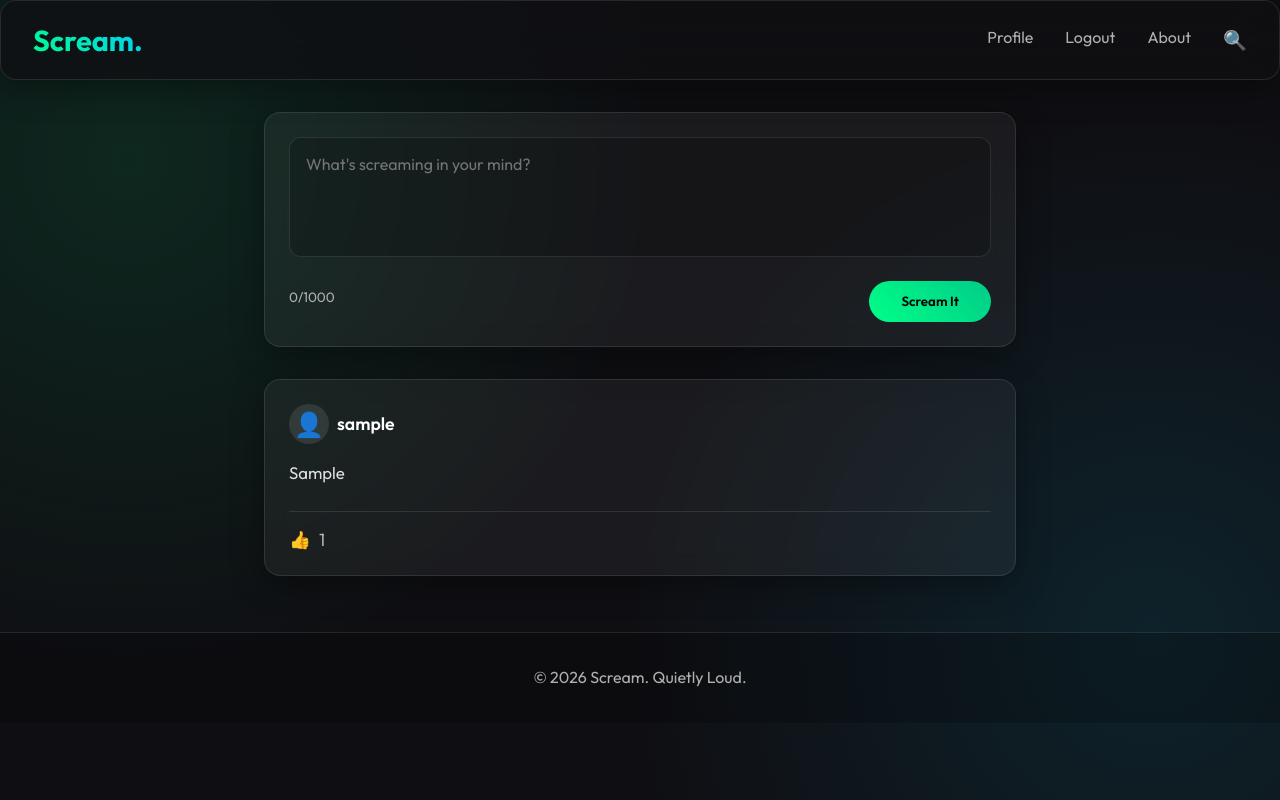
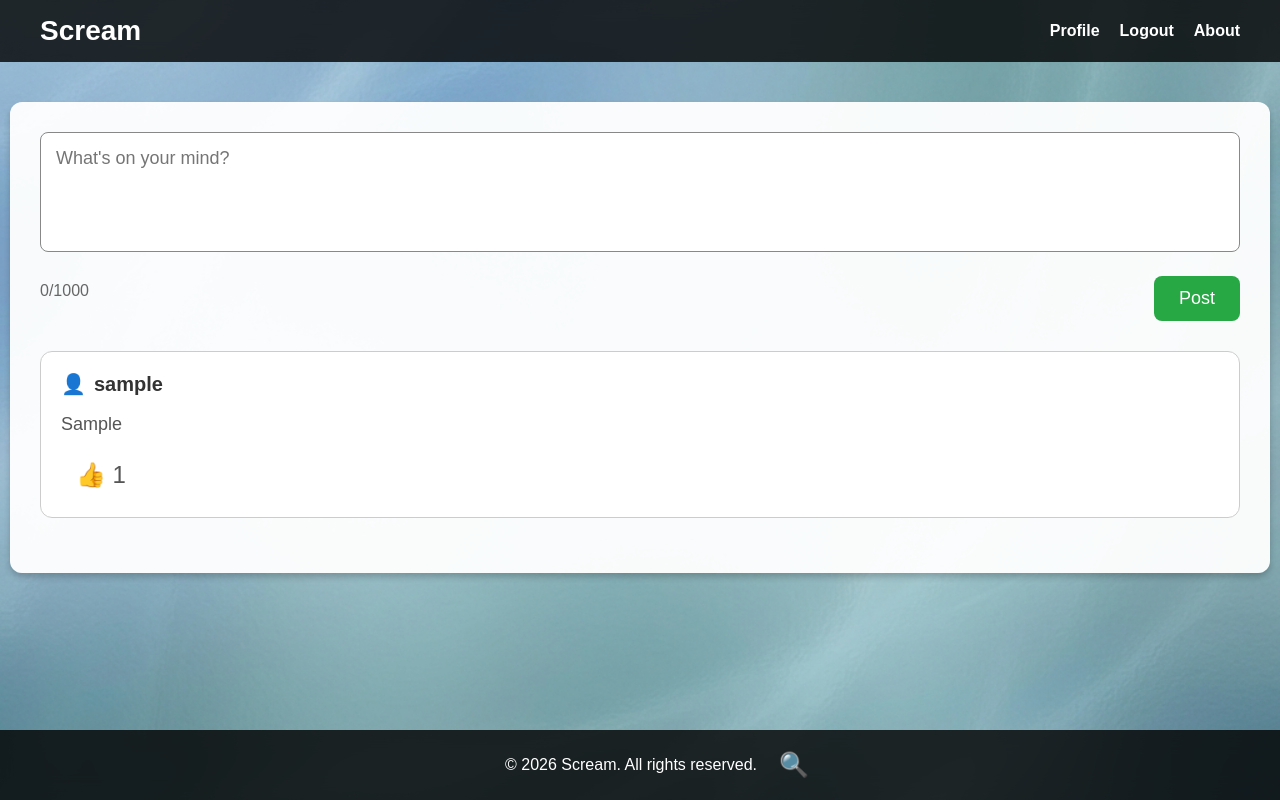
Before and after one commit to alwin-m/Scream, a PHP site: page / in a window 1280 px wide. Run offline with PHP 8.4, Linux system fonts and the light colour scheme; tables that the repository leaves empty or names only in its code hold one stand-in row (values such as "Sample post").

Commit message:
Update background to bluish aesthetic and ensure correct file placement

```diff
--- a/css/index.css
+++ b/css/index.css
@@ -1,239 +1,191 @@
 /* General Styles */
-:root {
-    --primary-color: #00ff88;
-    --secondary-color: #00ccff;
-    --bg-dark: #0f0f13;
-    --glass-bg: rgba(255, 255, 255, 0.05);
-    --glass-border: rgba(255, 255, 255, 0.1);
-    --text-color: #ffffff;
-    --text-muted: #b0b0b0;
-    --font-main: 'Outfit', sans-serif;
+body {
+    margin: 0;
+    padding: 0;
+    font-family: 'Arial', sans-serif;
+    background: url('../assets/background_blue.png') no-repeat center center fixed;
+    background-size: cover;
+    color: #333;
+    background-color: #f4f4f4;
+    /* Fallback */
 }
 
-* {
-    box-sizing: border-box;
-    margin: 0;
-    padding: 0;
-}
-
-body {
-    font-family: var(--font-main);
-    background-color: var(--bg-dark);
-    background-image:
-        radial-gradient(circle at 10% 20%, rgba(0, 255, 136, 0.1) 0%, transparent 40%),
-        radial-gradient(circle at 90% 80%, rgba(0, 204, 255, 0.1) 0%, transparent 40%);
-    color: var(--text-color);
-    line-height: 1.6;
-    overflow-x: hidden;
-    min-height: 100vh;
-}
-
-/* Glassmorphism Utilities */
-.glass-panel {
-    background: var(--glass-bg);
-    backdrop-filter: blur(12px);
-    -webkit-backdrop-filter: blur(12px);
-    border: 1px solid var(--glass-border);
-    border-radius: 16px;
-    box-shadow: 0 8px 32px 0 rgba(0, 0, 0, 0.37);
-}
-
-/* Header */
 .header {
-    background: rgba(15, 15, 19, 0.8);
-    backdrop-filter: blur(20px);
-    padding: 1rem 2rem;
+    background-color: rgba(0, 0, 0, 0.8);
+    color: #fff;
+    padding: 15px 40px;
     display: flex;
     justify-content: space-between;
     align-items: center;
     position: sticky;
     top: 0;
     z-index: 1000;
-    border-bottom: 1px solid var(--glass-border);
+    backdrop-filter: blur(10px);
+    animation: scaleHeader 0.5s ease-out;
     transition: all 0.3s ease;
 }
 
 .header.scrolled {
-    padding: 0.8rem 2rem;
-    background: rgba(15, 15, 19, 0.95);
+    transform: translateY(-10px);
+    background-color: rgba(0, 0, 0, 0.9);
 }
 
 .header h1 {
-    font-size: 1.8rem;
-    font-weight: 700;
-    background: linear-gradient(45deg, var(--primary-color), var(--secondary-color));
-    -webkit-background-clip: text;
-    background-clip: text;
-    -webkit-text-fill-color: transparent;
+    font-size: 28px;
     margin: 0;
+    animation: fadeIn 1s ease-in-out;
 }
 
 .header nav {
     display: flex;
-    gap: 2rem;
+    gap: 20px;
 }
 
 .header nav a {
-    color: var(--text-muted);
+    color: #fff;
     text-decoration: none;
-    font-weight: 500;
-    font-size: 1rem;
-    transition: color 0.3s ease;
+    font-weight: bold;
+    font-size: 16px;
+    cursor: pointer;
+    transition: color 0.3s ease, transform 0.3s ease;
 }
 
 .header nav a:hover {
-    color: var(--primary-color);
+    color: #4CAF50;
+    transform: translateY(-2px);
 }
 
-/* Main Container */
 .container {
-    max-width: 800px;
-    margin: 2rem auto;
-    padding: 0 1.5rem;
     display: flex;
     flex-direction: column;
-    gap: 2rem;
+    max-width: 1200px;
+    margin: 40px auto;
+    padding: 30px;
+    background-color: rgba(255, 255, 255, 0.95);
+    box-shadow: 0 4px 6px rgba(0, 0, 0, 0.2);
+    border-radius: 12px;
+    animation: slideUp 0.5s ease-in-out;
 }
 
-/* Post Box */
 .post-box {
-    padding: 1.5rem;
+    margin-bottom: 30px;
 }
 
 .post-box textarea {
     width: 100%;
     height: 120px;
-    background: rgba(0, 0, 0, 0.2);
-    border: 1px solid var(--glass-border);
-    border-radius: 12px;
-    padding: 1rem;
-    color: var(--text-color);
-    font-size: 1rem;
-    font-family: var(--font-main);
+    padding: 15px;
+    font-size: 18px;
+    border: 1px solid #888;
+    border-radius: 8px;
+    box-sizing: border-box;
     resize: none;
-    transition: border-color 0.3s ease, background 0.3s ease;
+    transition: border-color 0.3s ease;
+    font-family: 'Arial', sans-serif;
 }
 
 .post-box textarea:focus {
+    border-color: #4CAF50;
     outline: none;
-    border-color: var(--primary-color);
-    background: rgba(0, 0, 0, 0.4);
-}
-
-#charCount {
-    text-align: right;
-    font-size: 0.85rem;
-    color: var(--text-muted);
-    margin-top: 0.5rem;
 }
 
 .post-box button {
-    margin-top: 1rem;
-    padding: 0.8rem 2rem;
-    background: linear-gradient(45deg, var(--primary-color), #00cc88);
-    color: #000;
-    font-weight: 600;
+    margin-top: 15px;
+    padding: 12px 25px;
+    background-color: #28a745;
+    color: #fff;
     border: none;
-    border-radius: 30px;
+    border-radius: 8px;
+    font-size: 18px;
     cursor: pointer;
-    transition: transform 0.2s ease, box-shadow 0.2s ease;
-    font-family: var(--font-main);
+    transition: background-color 0.3s ease, transform 0.3s ease;
 }
 
 .post-box button:hover {
+    background-color: #218838;
     transform: translateY(-2px);
-    box-shadow: 0 5px 15px rgba(0, 255, 136, 0.3);
 }
 
-/* Posts Stream */
 .post {
-    padding: 1.5rem;
-    margin-bottom: 1.5rem;
-    transition: transform 0.3s ease, box-shadow 0.3s ease;
-    animation: slideIn 0.5s ease-out forwards;
+    margin-bottom: 25px;
+    padding: 20px;
+    background-color: #ffffff;
+    border: 1px solid #ccc;
+    border-radius: 12px;
+    transition: box-shadow 0.3s ease, transform 0.3s ease;
+    animation: slideInRight 0.5s ease-out forwards;
     opacity: 0;
 }
 
 .post:hover {
-    transform: translateY(-4px);
-    box-shadow: 0 12px 40px 0 rgba(0, 0, 0, 0.5);
-    border-color: rgba(255, 255, 255, 0.2);
+    box-shadow: 0 6px 12px rgba(0, 0, 0, 0.2);
+    transform: translateY(-3px);
 }
 
 .post h3 {
-    margin: 0 0 1rem 0;
-    font-size: 1.1rem;
-    color: var(--text-color);
+    margin: 0 0 15px 0;
+    font-size: 20px;
+    color: #333;
+    cursor: pointer;
+    transition: color 0.3s ease;
     display: flex;
     align-items: center;
-    gap: 0.5rem;
-    cursor: pointer;
 }
 
-.post h3 .icon {
-    font-size: 1.5rem;
-    /* Larger emoji/icon */
-    background: rgba(255, 255, 255, 0.1);
-    border-radius: 50%;
-    width: 40px;
-    height: 40px;
-    display: flex;
-    align-items: center;
-    justify-content: center;
-}
-
-.post h3 span.username-text {
-    font-weight: 600;
+.post h3:hover {
+    color: #4CAF50;
 }
 
 .post p {
-    font-size: 1.05rem;
-    color: #e0e0e0;
-    margin-bottom: 1.5rem;
-    white-space: pre-wrap;
+    margin: 0;
+    font-size: 18px;
+    color: #555;
+    line-height: 1.5;
 }
 
 .actions {
-    display: flex;
-    gap: 1.5rem;
-    border-top: 1px solid var(--glass-border);
-    padding-top: 1rem;
+    margin-top: 15px;
 }
 
 .actions button {
+    padding: 8px 15px;
+    font-size: 24px;
     background: none;
     border: none;
-    color: var(--text-muted);
-    font-size: 1.1rem;
     cursor: pointer;
-    display: flex;
-    align-items: center;
-    gap: 0.5rem;
-    transition: color 0.3s ease, transform 0.2s ease;
-    font-family: var(--font-main);
+    transition: transform 0.3s ease;
+    color: #555;
 }
 
 .actions button:hover {
-    color: var(--primary-color);
-    transform: scale(1.1);
+    transform: scale(1.2);
+    color: #4CAF50;
 }
 
 .actions button.liked {
-    color: var(--primary-color);
+    color: #4CAF50;
 }
 
-/* Footer */
 .footer {
     text-align: center;
-    padding: 2rem;
-    color: var(--text-muted);
-    margin-top: auto;
-    background: rgba(0, 0, 0, 0.2);
-    position: relative;
-    border-top: 1px solid var(--glass-border);
+    padding: 20px;
+    background-color: rgba(0, 0, 0, 0.8);
+    color: #fff;
+    position: fixed;
+    bottom: 0;
+    width: 100%;
+    backdrop-filter: blur(10px);
+    animation: slideUp 0.5s ease-out 0.2s forwards;
+    transform: translateY(100%);
+    /* Initial state for animation */
+    /* Note: In production, might want this visible by default or triggered */
+    display: flex;
+    justify-content: center;
+    align-items: center;
+    gap: 1rem;
 }
 
-/* Modals */
+/* Modal Styles */
 .modal {
     display: none;
     position: fixed;
@@ -241,115 +193,225 @@ body {
     left: 0;
     width: 100%;
     height: 100%;
-    background: rgba(0, 0, 0, 0.7);
-    backdrop-filter: blur(5px);
+    background-color: rgba(0, 0, 0, 0.5);
     justify-content: center;
     align-items: center;
+    animation: fadeIn 0.3s ease-in-out;
     z-index: 2000;
-    opacity: 0;
-    transition: opacity 0.3s ease;
-}
-
-.modal.active {
-    opacity: 1;
 }
 
 .modal-content {
-    background: #1a1a1f;
-    padding: 2rem;
-    border-radius: 20px;
-    width: 90%;
+    background-color: #fff;
+    padding: 30px;
+    border-radius: 12px;
     max-width: 500px;
+    width: 100%;
     position: relative;
-    border: 1px solid var(--glass-border);
-    transform: scale(0.9);
-    transition: transform 0.3s cubic-bezier(0.175, 0.885, 0.32, 1.275);
-    box-shadow: 0 20px 50px rgba(0, 0, 0, 0.5);
-}
-
-.modal.active .modal-content {
-    transform: scale(1);
+    animation: bounceIn 0.4s ease-out;
+    color: #333;
 }
 
 .close-btn {
     position: absolute;
-    top: 1rem;
-    right: 1.5rem;
-    font-size: 1.5rem;
+    top: 15px;
+    right: 15px;
+    font-size: 24px;
     cursor: pointer;
-    color: var(--text-muted);
     transition: color 0.3s ease;
+    color: #888;
 }
 
 .close-btn:hover {
-    color: #fff;
+    color: #4CAF50;
 }
 
-/* Search Modal Specifics */
+/* Search Modal Styles */
+.search-btn {
+    background: none;
+    border: none;
+    font-size: 24px;
+    cursor: pointer;
+    color: #fff;
+    transition: transform 0.3s ease;
+}
+
+.search-btn:hover {
+    transform: scale(1.2);
+}
+
+.search-results {
+    max-height: 300px;
+    overflow-y: auto;
+    margin-top: 15px;
+    border-top: 1px solid #ccc;
+    padding-top: 15px;
+}
+
+.search-results div {
+    padding: 12px;
+    border-bottom: 1px solid #eee;
+    cursor: pointer;
+    transition: background 0.3s ease;
+    animation: fadeIn 0.3s ease forwards;
+    opacity: 0;
+}
+
+.search-results div:hover {
+    background: #f0f0f0;
+}
+
 #searchInput {
     width: 100%;
-    padding: 1rem;
-    background: rgba(255, 255, 255, 0.05);
-    border: 1px solid var(--glass-border);
-    border-radius: 12px;
-    color: #fff;
-    font-size: 1.1rem;
-    margin: 1rem 0;
+    padding: 12px;
+    border: 1px solid #ccc;
+    border-radius: 8px;
+    font-size: 18px;
+    margin-bottom: 15px;
+    transition: border-color 0.3s ease;
+    color: #333;
+}
+
+#searchInput:focus {
+    border-color: #4CAF50;
+    outline: none;
 }
 
 #searchSubmit {
     width: 100%;
-    padding: 1rem;
-    background: var(--primary-color);
-    color: #000;
+    padding: 12px;
+    background-color: #4CAF50;
+    color: white;
     border: none;
-    border-radius: 12px;
-    font-weight: bold;
-    font-size: 1rem;
+    border-radius: 8px;
     cursor: pointer;
+    font-size: 18px;
+    transition: background 0.3s ease, transform 0.3s ease;
 }
 
-.search-results {
-    margin-top: 1rem;
-    max-height: 300px;
-    overflow-y: auto;
-}
-
-.search-results div {
-    padding: 1rem;
-    border-bottom: 1px solid var(--glass-border);
-    cursor: pointer;
-    transition: background 0.2s ease;
-}
-
-.search-results div:hover {
-    background: rgba(255, 255, 255, 0.05);
+#searchSubmit:hover {
+    background-color: #45a049;
+    transform: translateY(-2px);
 }
 
 /* Animations */
-@keyframes slideIn {
+@keyframes fadeIn {
     from {
         opacity: 0;
-        transform: translateY(20px);
     }
 
     to {
         opacity: 1;
-        transform: translateY(0);
     }
 }
 
-@media (max-width: 600px) {
-    .header {
-        padding: 1rem;
+@keyframes slideUp {
+    from {
+        transform: translateY(20px);
+        opacity: 0;
     }
 
-    .header h1 {
-        font-size: 1.5rem;
+    to {
+        transform: translateY(0);
+        opacity: 1;
+    }
+}
+
+@keyframes bounce {
+
+    0%,
+    20%,
+    50%,
+    80%,
+    100% {
+        transform: translateY(0);
     }
 
-    .container {
-        margin: 1rem auto;
-        padding: 0 1rem;
+    40% {
+        transform: translateY(-10px);
+    }
+
+    60% {
+        transform: translateY(-5px);
     }
 }
+
+@keyframes pulse {
+    0% {
+        transform: scale(1);
+    }
+
+    50% {
+        transform: scale(1.1);
+    }
+
+    100% {
+        transform: scale(1);
+    }
+}
+
+@keyframes slideInRight {
+    from {
+        transform: translateX(100%);
+        opacity: 0;
+    }
+
+    to {
+        transform: translateX(0);
+        opacity: 1;
+    }
+}
+
+@keyframes scaleHeader {
+    from {
+        transform: scale(0.95);
+        opacity: 0;
+    }
+
+    to {
+        transform: scale(1);
+        opacity: 1;
+    }
+}
+
+@keyframes bounceIn {
+    0% {
+        transform: scale(0.5);
+        opacity: 0;
+    }
+
+    60% {
+        transform: scale(1.1);
+        opacity: 1;
+    }
+
+    100% {
+        transform: scale(1);
+    }
+}
+
+/* Utilities */
+.new-post {
+    animation: pulse 1s ease-in-out;
+}
+
+/* Profile specific adjustments since we reuse this CSS */
+.profile-stats {
+    display: flex;
+    justify-content: center;
+    gap: 30px;
+    margin-top: 20px;
+}
+
+.stat-box {
+    text-align: center;
+}
+
+.stat-value {
+    font-size: 24px;
+    font-weight: bold;
+    color: #4CAF50;
+}
+
+.stat-label {
+    color: #666;
+}
--- a/index.php
+++ b/index.php
@@ -10,32 +10,27 @@ require_once 'includes/db.php';
     <meta name="viewport" content="width=device-width, initial-scale=1.0">
     <title>Scream - Home</title>
     <link rel="icon" type="image/png" href="assets/blue.webp">
-    <!-- Google Fonts -->
-    <link rel="preconnect" href="https://fonts.googleapis.com">
-    <link rel="preconnect" href="https://fonts.gstatic.com" crossorigin>
-    <link href="https://fonts.googleapis.com/css2?family=Outfit:wght@300;400;600;700&display=swap" rel="stylesheet">
     <!-- Main CSS -->
     <link rel="stylesheet" href="css/index.css">
 </head>
 <body>
-    <header class="header glass-panel">
-        <h1>Scream.</h1>
+    <header class="header">
+        <h1>Scream</h1>
         <nav>
-            <a href="profile.php" id="profileLink">Profile</a>
-            <a href="actions/logout.php" id="logoutLink">Logout</a>
+            <a href="#" class="profile-link" onclick="window.location='profile.php'; return false;">Profile</a>
+            <a href="actions/logout.php">Logout</a>
             <a href="about.html">About</a>
-            <a href="#" id="searchButton" style="font-size: 1.2rem;">🔍</a>
         </nav>
     </header>
 
     <div class="container">
         <!-- Post Form -->
-        <div class="post-box glass-panel">
+        <div class="post-box">
             <form action="actions/post.php" method="POST" id="postForm">
-                <textarea name="post_content" placeholder="What's screaming in your mind?" maxlength="1000" required></textarea>
-                <div style="display: flex; justify-content: space-between; align-items: center;">
-                    <p id="charCount">0/1000</p>
-                    <button type="submit">Scream It</button>
+                <textarea name="post_content" placeholder="What's on your mind?" maxlength="1000" required></textarea>
+                <div style="display: flex; justify-content: space-between; align-items: center; margin-top: 5px;">
+                    <p id="charCount" style="margin: 0; color: #666;">0/1000</p>
+                    <button type="submit">Post</button>
                 </div>
             </form>
         </div>
@@ -56,37 +51,37 @@ require_once 'includes/db.php';
         $result = mysqli_query($con, $query);
 
         if ($result && mysqli_num_rows($result) > 0) {
+            $delay_index = 0;
             while ($post = mysqli_fetch_assoc($result)) {
                 $username = htmlspecialchars($post['username']);
                 $content = htmlspecialchars($post['post']);
                 $likes = $post['likes'];
                 $postId = $post['post_id'];
 
-                echo "<div class='post glass-panel'>";
-                echo "<h3 class='username' data-username='$username'><div class='icon'>👤</div> <span class='username-text'>$username</span></h3>";
+                // Add staggered animation delay inline or via JS
+                // We'll trust JS to handle the refined staggering, but initial CSS has post:nth-child rules too.
+
+                echo "<div class='post'>";
+                echo "<h3 class='username' data-username='$username' style='margin-top:0;'><span style='margin-right:8px;'>👤</span> $username</h3>";
                 echo "<p>$content</p>";
                 echo "<div class='actions'>";
-                // Like button using AJAX logic defined in js/index.js
+                // Like button
                 echo "<button class='like-btn' data-post-id='$postId'>👍 <span class='like-count-text'>$likes</span></button>";
                 echo "</div>";
                 echo "</div>";
+                $delay_index++;
             }
         } else {
-            echo "<div class='post glass-panel'><p>No screams yet. Be the first to shout into the void!</p></div>";
+            echo "<div class='post'><p>No posts yet. Be the first to post something!</p></div>";
         }
         ?>
         </div>
     </div>
 
-    <!-- Footer -->
-    <footer class="footer">
-        &copy; <?php echo date("Y"); ?> Scream. Quietly Loud.
-    </footer>
-
     <!-- Modals -->
     <!-- Likes List Modal -->
     <div class="modal" id="likesModal">
-        <div class="modal-content glass-panel">
+        <div class="modal-content">
             <span class="close-btn" onclick="closeModal('likesModal')">&times;</span>
             <h3>Liked By</h3>
             <ul id="likesList" style="list-style: none; padding: 0; margin-top: 1rem;"></ul>
@@ -95,24 +90,20 @@ require_once 'includes/db.php';
 
     <!-- Profile Modal -->
     <div class="modal" id="profileModal">
-        <div class="modal-content glass-panel">
+        <div class="modal-content">
             <span class="close-btn" onclick="closeModal('profileModal')">&times;</span>
-            <div style="text-align: center;">
-                <div style="font-size: 4rem; margin-bottom: 1rem;">👤</div>
-                <h3 id="profileUsername" style="font-size: 1.5rem; margin-bottom: 0.5rem;"></h3>
-                <p>Followers: <span id="profilefollow" style="color: var(--primary-color); font-weight: bold;">0</span></p>
-                <div style="margin-top: 1rem; color: var(--text-muted); text-align: left;">
-                    <p><strong>Age:</strong> <span id="profileAge">N/A</span></p>
-                    <p><strong>Sex:</strong> <span id="profileSex">N/A</span></p>
-                </div>
-                <button id="followBtn" style="margin-top: 1.5rem; width: 100%; padding: 0.8rem; border-radius: 8px; border: none; background: var(--primary-color); cursor: pointer; font-weight: bold;">Follow</button>
-            </div>
+            <h3>User Profile</h3>
+            <p><strong>Username:</strong> <span id="profileUsername"></span></p>
+            <p><strong>Followers:</strong> <span id="profilefollow"></span></p>
+            <p><strong>Age:</strong> <span id="profileAge"></span></p>
+            <p><strong>Sex:</strong> <span id="profileSex"></span></p>
+            <button id="followBtn" class="follow-btn" style="background-color: #4CAF50; color: white; padding: 10px 20px; border: none; border-radius: 5px; cursor: pointer; margin-top:10px; width:100%;">Follow</button>
         </div>
     </div>
 
     <!-- Search Modal -->
     <div class="modal" id="searchModal">
-        <div class="modal-content glass-panel">
+        <div class="modal-content">
             <span class="close-btn" onclick="closeModal('searchModal')">&times;</span>
             <h3>Search Users</h3>
             <input type="text" id="searchInput" placeholder="Type a username..." autocomplete="off"/>
@@ -121,10 +112,13 @@ require_once 'includes/db.php';
         </div>
     </div>
 
+    <!-- Footer -->
+    <footer class="footer">
+        &copy; <?php echo date("Y"); ?> Scream. All rights reserved.
+        <button id="searchButton" class="search-btn">🔍</button>
+    </footer>
+
     <script src="js/index.js"></script>
-    <script>
-        // Inline pass for any PHP session data if needed
-    </script>
 </body>
 </html>
 <?php
--- a/js/index.js
+++ b/js/index.js
@@ -16,12 +16,12 @@ if (postTextarea) {
         if (currentLength > 900) {
             charCount.style.color = '#ff4444';
         } else {
-            charCount.style.color = 'var(--text-muted)';
+            charCount.style.color = '#666';
         }
     });
 }
 
-// Header Scroll Effect
+// Header Scroll Animation
 window.addEventListener('scroll', () => {
     if (window.scrollY > 50) {
         header.classList.add('scrolled');
@@ -35,19 +35,13 @@ function openModal(modalId) {
     const modal = document.getElementById(modalId);
     if (modal) {
         modal.style.display = 'flex';
-        // Trigger reflow
-        void modal.offsetWidth;
-        modal.classList.add('active');
     }
 }
 
 function closeModal(modalId) {
     const modal = document.getElementById(modalId);
     if (modal) {
-        modal.classList.remove('active');
-        setTimeout(() => {
-            modal.style.display = 'none';
-        }, 300);
+        modal.style.display = 'none';
     }
 }
 
@@ -58,7 +52,9 @@ window.addEventListener('click', (event) => {
     }
 });
 
+// Expose to global scope for HTML onclick
 window.closeModal = closeModal;
+window.openModal = openModal;
 
 // Search Logic
 const searchBtn = document.getElementById('searchButton');
@@ -75,6 +71,8 @@ if (searchSubmitBtn) {
         const query = searchInput.value.trim();
         if (query.length > 0) {
             fetchSearchResults(query);
+        } else {
+            alert('Please enter a search term.');
         }
     });
 }
@@ -85,16 +83,18 @@ function fetchSearchResults(query) {
         .then(data => {
             searchResults.innerHTML = '';
             if (data.length > 0) {
-                data.forEach(user => {
+                // Animate results
+                data.forEach((user, index) => {
                     const div = document.createElement('div');
                     div.innerHTML = `<strong>${user.username}</strong>`;
+                    div.style.animationDelay = `${index * 0.1}s`; // Stagger
                     div.addEventListener('click', () => {
-                        openProfile(user.username);
+                        window.location.href = `profile.php?username=${encodeURIComponent(user.username)}`;
                     });
                     searchResults.appendChild(div);
                 });
             } else {
-                searchResults.innerHTML = '<div style="padding:1rem; text-align:center; color:#888;">No users found.</div>';
+                searchResults.innerHTML = '<div style="padding:1rem;">No users found.</div>';
             }
         })
         .catch(err => console.error('Search error:', err));
@@ -103,9 +103,15 @@ function fetchSearchResults(query) {
 // Like System
 document.querySelectorAll('.like-btn').forEach(btn => {
     btn.addEventListener('click', function (e) {
+        // Prevent default if it's inside an anchor (though we use buttons now)
         e.preventDefault();
-        // Check if we clicked the count span, if so, handled by propagation?
-        // No, stopPropagation is on the span.
+
+        // Animation
+        this.style.transform = 'scale(1.5)';
+        setTimeout(() => {
+            this.style.transform = 'scale(1)';
+        }, 300);
+
         const postId = this.getAttribute('data-post-id');
         toggleLike(postId, this);
     });
@@ -124,15 +130,6 @@ function toggleLike(postId, btnElement) {
             if (data.success) {
                 const countSpan = btnElement.querySelector('.like-count-text');
                 if (countSpan) countSpan.textContent = data.new_count;
-                btnElement.style.transform = 'scale(1.2)';
-                setTimeout(() => btnElement.style.transform = 'scale(1)', 200);
-
-                // Toggle class for visual feedback
-                if (btnElement.classList.contains('liked')) {
-                    btnElement.classList.remove('liked');
-                } else {
-                    btnElement.classList.add('liked');
-                }
             }
         })
         .catch(err => console.error('Like error:', err));
@@ -163,36 +160,42 @@ function fetchLikers(postId) {
             users.forEach(u => {
                 const li = document.createElement('li');
                 li.textContent = u.username;
-                li.style.padding = '0.5rem 0';
-                li.style.borderBottom = '1px solid var(--glass-border)';
+                li.style.padding = '10px';
+                li.style.borderBottom = '1px solid #eee';
                 list.appendChild(li);
             });
         });
 }
 
+// Profile Modal specific logic for the main page (if clicking typical usernames inside posts)
 document.querySelectorAll('.username').forEach(userElem => {
     userElem.addEventListener('click', () => {
         const username = userElem.getAttribute('data-username');
-        openProfile(username);
+        openProfileModal(username);
     });
 });
 
-function openProfile(username) {
+function openProfileModal(username) {
     openModal('profileModal');
     document.getElementById('profileUsername').textContent = username;
 
-    // Reset placeholders
+    // Reset
     document.getElementById('profileAge').textContent = '...';
     document.getElementById('profileSex').textContent = '...';
     document.getElementById('profilefollow').textContent = '...';
 
-    // Fetch Details
     fetch(`actions/get_user.php?username=${encodeURIComponent(username)}`)
         .then(res => res.json())
         .then(data => {
             document.getElementById('profileAge').textContent = data.age || 'N/A';
             document.getElementById('profileSex').textContent = data.sex || 'N/A';
-            document.getElementById('profilefollow').textContent = data.followers_count || data.follow || '0';
+            document.getElementById('profilefollow').textContent = data.followers_count || '0';
         })
         .catch(err => console.error(err));
 }
+
+// Animate posts on load
+document.querySelectorAll('.post').forEach((post, index) => {
+    post.style.animationDelay = `${index * 0.1}s`;
+    post.style.opacity = 1;
+});
```
Also changed, not shown: profile.php (+26 -32 lines), assets/background_blue.png (added), assets/background_minimal.png (added).
